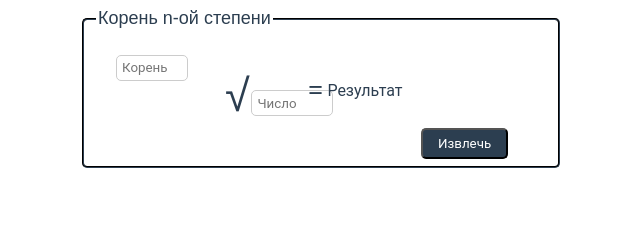
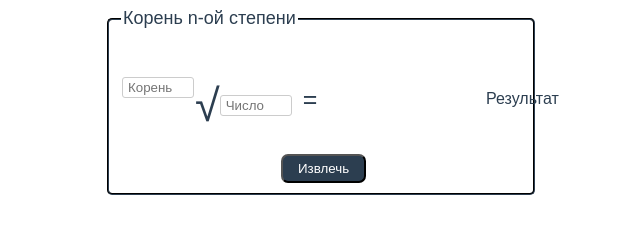
Before and after one commit to shamilDzhakeev/findTheBug, a plain HTML site: page main.html in a window 1280 px wide. Shown: the whole page, without its empty margins (319-959 px from the left). Drawn offline with Linux system fonts and the light colour scheme.

Commit message:
добавил поддержку запятой добавил стили изменил анимацию

```diff
--- a/main.html
+++ b/main.html
@@ -9,12 +9,16 @@
     <body>
         <fieldset>
             <legend class="summary">Корень n-ой степени</legend>
-            <label class="sqrtChar" for="numberBox"><p>√</p></label>
-            <input type="text" class="numberBox" id="numberBox" placeholder="Корень">
-            <input type="text" class="valueBox" id="valueBox" placeholder="Число">
-            <label><p class="equalChar">=</p></label>
-            <p class="resultLabel" id="resultDiv">Результат</p>
-            <input type="button" class="button" id="getResult" value="Извлечь" onclick="showResult()">
+
+            <input type="text" class="boxes numberBox" placeholder="Корень">
+            <p class="sqrtChar">√</p>
+            <input type="text" class="boxes valueBox" placeholder="Число">
+            <p class="equalChar">=</p>
+            <p class="resultLabel">Результат</p>
+            <form>
+                <input type="button" class="button" value="Извлечь" onclick="showResult()">
+            </form>
+
         </fieldset>
         <script src="mainscript.js"></script>
     </body>
--- a/mainscript.js
+++ b/mainscript.js
@@ -1,23 +1,31 @@
 'use strict';
 
 var buttonClickCounter = 0;
-var resultDiv = document.getElementById("resultDiv"), res, i=0;
+var resultLabel = document.querySelector(".resultLabel"), res;
 
-setInterval("buttonClickCounter = 0;", 2000);
+setInterval("buttonClickCounter = 0;", 20000);
 
 function showResult() {
 
     buttonClickCounter ++;
 
-    if (buttonClickCounter < 9) {
+    if (buttonClickCounter < 10) {
 
-        var sqrtDegree = document.getElementById("numberBox").value;
-        var value = document.getElementById("valueBox").value;
+        var sqrtDegree = document.querySelector(".numberBox").value;
+        var value = document.querySelector(".valueBox").value;
+        sqrtDegree = sqrtDegree.replace(/,/, '.');
+        value = value.replace(/,/, '.');
 
-        if ((sqrtDegree === "") || (sqrtDegree == 0)) {
+        if (sqrtDegree === '0') {
+
+            resultLabel.innerText = "0"
+
+        } else {
+
+            if (sqrtDegree === "") {
                 sqrtDegree = 2;
                 var res = +(Math.pow(value, 1 / sqrtDegree));
-                resultDiv.innerText = res.toFixed(10);
+                resultLabel.innerText = res.toFixed(10);
 
             } else {
 
@@ -25,28 +33,25 @@ function showResult() {
                 var isSecondDigit = isNaN(value);
 
                 if (isFirstDigit && isSecondDigit) {
+
                     while ("1 is 1") {}
 
                 } else if (isFirstDigit || isSecondDigit) {
-                    document.location.href = "https://findthebug.000webhostapp.com";
+
+                    document.location.href = "//findthebug.000webhostapp.com";
 
                 } else {
-
                     var res = +(Math.pow(value, 1 / sqrtDegree));
-                    resultDiv.innerText = res;
-
+                    resultLabel.innerText = res;
                 }
             }
+        }
     } else {
-        resultDiv.innerText = "4 8 15 16 23 42";
-        resultDiv.style.backgroundColor = 'rgb(255, 255, 255)';
-        setInterval(colorChanger, 1000);
-        var removeElem = document.getElementById('getResult');
-        document.body.children[0].removeChild(removeElem);
+
+        var removeElem = document.querySelector('.button');
+        removeElem.remove();
+        resultLabel.innerText = "4 8 15 16 23 42";
+        resultLabel.classList.add('alert');
 
     }
 }
-
-function colorChanger(){
-    resultDiv.style.backgroundColor == 'rgb(255, 255, 255)' ? resultDiv.style.backgroundColor = 'rgb(255, 0, 0)': resultDiv.style.backgroundColor = 'rgb(255, 255, 255)';
-}
--- a/styles.css
+++ b/styles.css
@@ -1,94 +1,76 @@
+body {
+    font-family: sans-serif;
+    color: #2C3E50;
+}
+
 fieldset {
     border-color: #2C3E50;
-    width: 450px;
-    height: 140px;
+    width: 400px;
     margin: 0 auto;
     border-radius: 5px;
 }
 
-fieldset[class='main-page']{
-    height: 440px;
+legend {
+    font-size: 18px;
 }
 
-p, li{
-    font-family: sans-serif;
-    color: #2C3E50;
+.summary {
+    cursor: progress;
 }
 
-a {
-    font-family: sans-serif;
-    color: #fff;
-    font-size: 16px;
-    text-decoration: none;
+.boxes {
+    float: left;
+    padding: 2px 5px;
+    width: 60px;
+    border: 1px solid #ccc;
+    border-radius: 3px;
+}
+.numberBox {
+    margin: 42px 1px;
+}
+.valueBox {
+    margin: 60px 1px 10px 0px;
+}
+
+.sqrtChar {
+    float: left;
+    font-size: 45px;
+}
+
+.equalChar {
+    float: left;
+    font-size: 25px;
+    margin: 50px 10px 40px;
+ }
+
+.resultLabel {
+    position: absolute;
+    top:80px;
+    left: 800px;
+    width: 115px;
+    margin: 5px 0;
+    padding: 5px;
+    border-radius: 5px;
+}
+.alert {
+    box-shadow: 0 -200px 100px -120px red inset;
+    animation: background .5s infinite alternate;
+}
+
+@keyframes background {
+    100% {
+        box-shadow: 0 -200px 100px -100px white inset;
+    }
+  }
+
+.button {
+    background-color: #2C3E50;
+    border-radius: 7px;
+    padding: 5px 15px;
+    color: white;
 }
 
 form {
-    position: absolute;
-    margin: 0px auto;
-    top: 350px;
-    left: 180px;
+    margin: 0 auto;
+    width: 80px;
 }
-
-legend {
-    font-size: 18px;
-    font-family: sans-serif;
-    color: #2C3E50;
-}
-
-.summary {
-    font-family: sans-serif;
-    font-size: 18px;
-    cursor: progress;
-    color: #2C3E50;
-}
-
-.numberBox,
-.valueBox {
-    margin: 20px;
-    padding: 2px 5px;
-    width: 60px;
-    height: 20px;
-    font-family: "Roboto", sans-serif;
-    border: 1px solid #cccccc;
-    border-radius: 5px;
-}
-.valueBox{
-    position: absolute;
-    width: 70px;
-    left: 43%;
-    top: 70px;
-}
-
-.sqrtChar {
-    position: absolute;
-    font-size: 45px;
-    left: 42.5%;
-    top: 25px;
-}
-
-.equalChar {
-    font-size: 25px;
-    position: absolute;
-    top: 50px;
-    left: 49%;
-}
-
-.resultLabel {
-    font-family: "Roboto", sans-serif;
-    width: 115px;
-    position: absolute;
-    left: 50.5%;
-    top: 65px;
-    border-radius: 5px;
-
-}
-.button {
-    font-family: "Roboto", sans-serif;
-    background-color: #2C3E50;
-    border-radius: 5px;
-    padding: 6px 15px;
-    color: white;
-    position: absolute;
-    top: 128px;
-    left: 740px;
-}
```
Also changed, not shown: index.html (+1 -1 lines).
